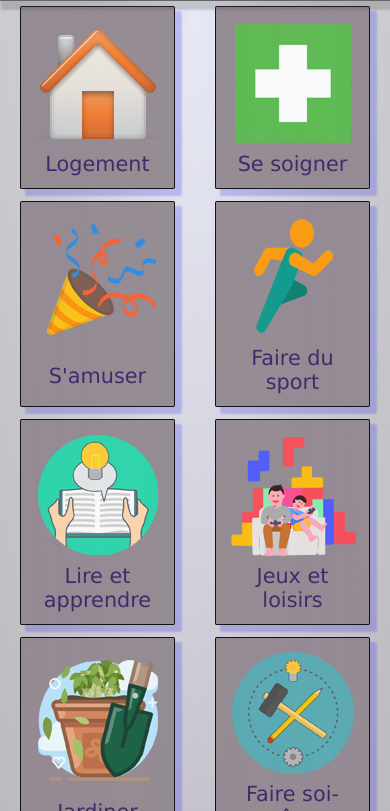
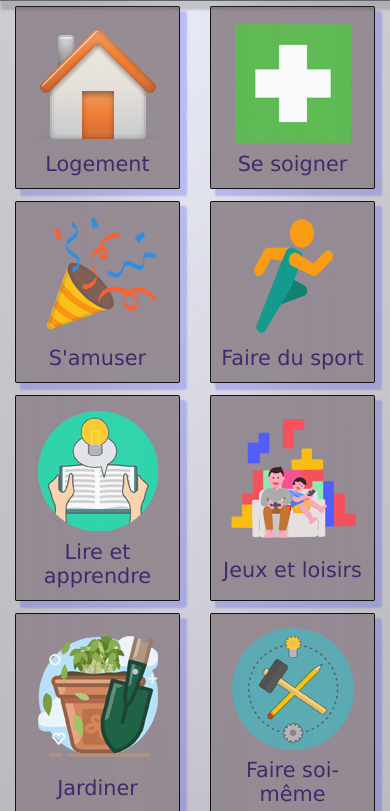
Before and after one commit to N0r3f/pwapp, a plain HTML site: page index.html in a window 390 px wide. Shown: the part 33-844 px from the top of the page. Drawn offline with Linux system fonts and the light colour scheme.

Commit message:
Add files via upload

```diff
--- a/style.css
+++ b/style.css
@@ -547,7 +547,7 @@ footer {
         -webkit-box-pack: center;
         -ms-flex-pack: center;
         justify-content: center;
-        width: 35%;
+        width: 38%;
         height: auto;
     }
 }
```
